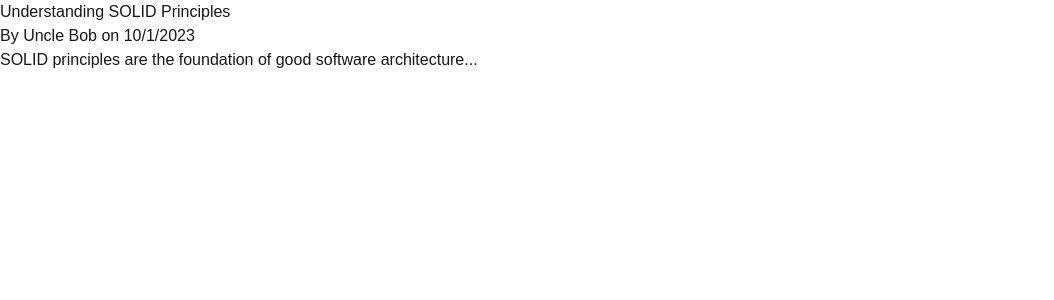
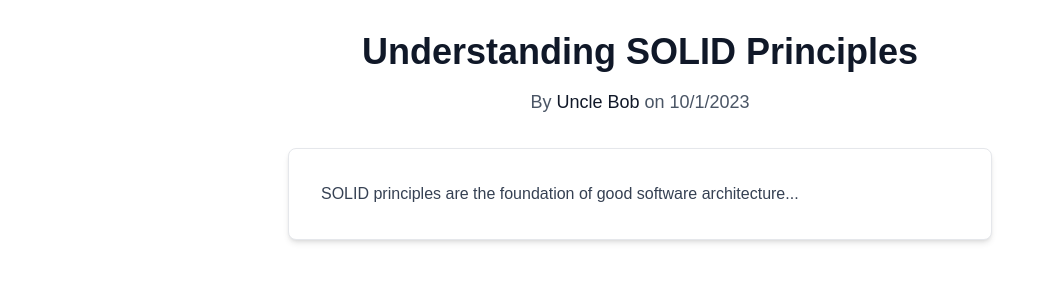
Before and after one commit to tusar-verma/blog-posts, a Next.js app: page /blog/1 in a window 1280 px wide. Shown: the top 300 px of the page, without its empty margins (0-1054 px from the left). Built offline with nearby package versions, Linux system fonts and the light colour scheme.

Commit message:
:lipstick: Agrego estilos a los blog posts

```diff
--- a/app/blog/[id]/page.tsx
+++ b/app/blog/[id]/page.tsx
@@ -11,18 +11,20 @@ export default async function Page({ params }: { params: Promise<{ id: string }>
     }
 
     return (
-        <main>
-            <article>
-                <header>
-                    <h1>{post.title}</h1>
-                    <p>
-                        By <span>{post.author}</span> on{' '}
+        <main className="max-w-3xl mx-auto p-4 sm:p-6 lg:p-8">
+            <article className="space-y-8">
+                <header className="text-center space-y-4">
+                    <h1 className="text-3xl sm:text-4xl font-bold text-gray-900 dark:text-white">{post.title}</h1>
+                    <p className="text-lg text-gray-600 dark:text-gray-400">
+                        By <span className="font-medium text-gray-900 dark:text-white">{post.author}</span> on{' '}
                         <time dateTime={post.publishedAt}>
                             {new Date(post.publishedAt).toLocaleDateString()}
                         </time>
                     </p>
                 </header>
-                <p>{post.content}</p>
+                <div className="p-6 sm:p-8 bg-white dark:bg-gray-800 rounded-lg shadow-md border border-gray-200 dark:border-gray-700">
+                    <p className="text-gray-700 dark:text-gray-300 leading-relaxed whitespace-pre-wrap">{post.content}</p>
+                </div>
             </article>
         </main>
     );
--- a/app/lib/data.ts
+++ b/app/lib/data.ts
@@ -72,7 +72,7 @@ export class MockBlogRepository implements IBlogRepository {
         },
         {
             id: '10',
-            title: 'The Future of Web Development',
+            title: 'Lorem Ipsum',
             content: `
 Lorem ipsum dolor sit amet, consectetur adipiscing elit. Proin sit amet facilisis nunc. Curabitur velit orci, faucibus non purus vitae, placerat ultrices metus. Vestibulum sed egestas dui. Sed ac gravida mi. Nullam ex quam, fringilla non vehicula eu, scelerisque cursus mauris. Integer porta egestas venenatis. Praesent auctor tristique enim, ut fringilla mauris lobortis sed. Mauris blandit elementum lectus, quis dapibus augue.
 
```
